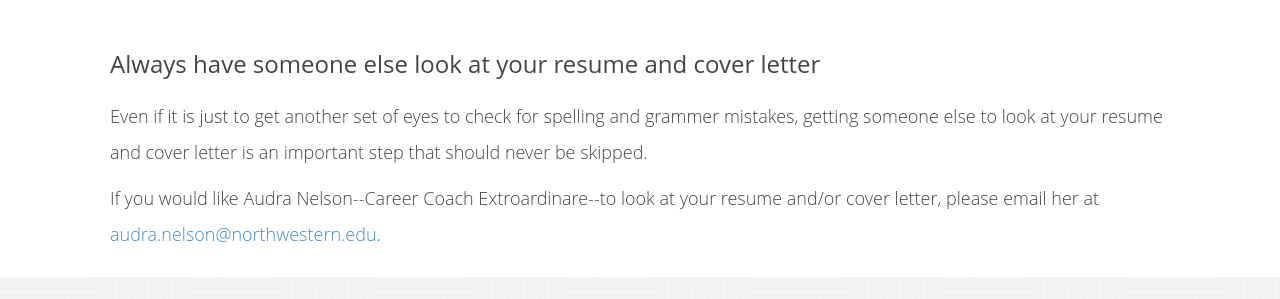
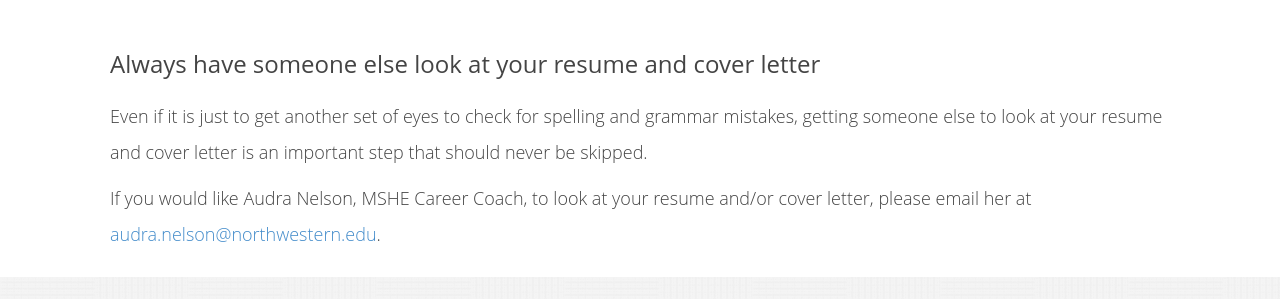
Before and after one commit to dwthurber/resume-coverletter, a Jekyll site: the page built from index.html, in a window 1280 px wide and 900 px high, scrolled down 7587 px. Shown: the part 156-455 px from the top of the window. Built offline with Jekyll 4.4.1, drawn with Linux system fonts in a browser that asks for light colours; nearby versions of some CDN libraries.

Commit message:
Updated '/_includes/feedback.html' via CloudCannon

```diff
--- a/_includes/feedback.html
+++ b/_includes/feedback.html
@@ -1,9 +1,4 @@
 <div class="container">
     <h2>Get Feedback</h2>
     </div>
-    <div class="container editable">
-            <h4 class="editable">Always have someone else look at your resume and cover letter</h4>
-            <p class="editable">Even if it is just to get another set of eyes to check for spelling and grammer mistakes, getting someone else to look at your resume and cover letter is an important step that should never be skipped.</p>
-            <p>If you would like Audra Nelson--Career Coach Extroardinare--to look at your resume and/or cover letter, please email her at <a href="mailto:audra.nelson@northwestern.edu">audra.nelson@northwestern.edu</a>.</p>
-
-    </div>
+    <div class="container editable"><h4>Always have someone else look at your resume and cover letter</h4><p>Even if it is just to get another set of eyes to check for spelling and grammar mistakes, getting someone else to look at your resume and cover letter is an important step that should never be skipped.</p><p>If you would like Audra Nelson, MSHE Career Coach, to look at your resume and/or cover letter, please email her at <a href="mailto:audra.nelson@northwestern.edu">audra.nelson@northwestern.edu</a>.</p></div>
```
